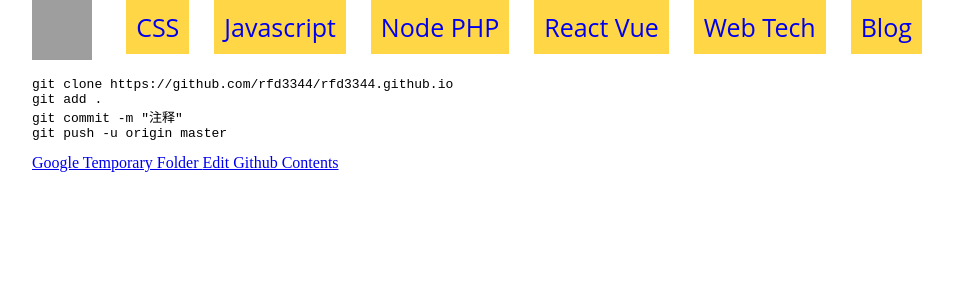
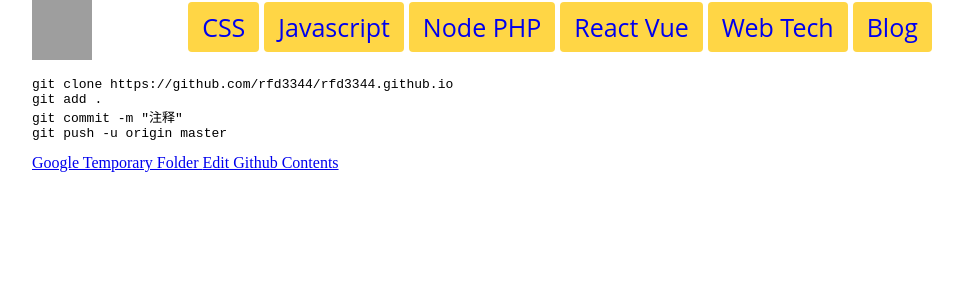
Before and after one commit to rfd3344a/rfd3344.github.io, a Jekyll site: the page built from index.html, in a window 1280 px wide. Shown: the top 300 px of the page, without its empty margins (158-1121 px from the left). Built offline with Jekyll 4.4.1, drawn with Linux system fonts in a browser that asks for light colours; grey boxes are pictures that could not be loaded.

Commit message:
Update general.css

```diff
--- a/css/general.css
+++ b/css/general.css
@@ -23,11 +23,11 @@ body{
    font-size: 20px;
 }
 .masthead nav a{
-   padding:10px;
-   margin:10px;
-   text-decoration: none;
-   font: 400 25px/55px Sniglet,"Open Sans",sans-serif;
-   background:#ffd645;
+    text-decoration: none;
+    font: 400 25px/55px Sniglet,"Open Sans",sans-serif;
+    background: #ffd645;
+    padding: 8px 14px;
+    border-radius: 4px;
 }
 .masthead nav a:hover{
    background:#fcc43a;
```
